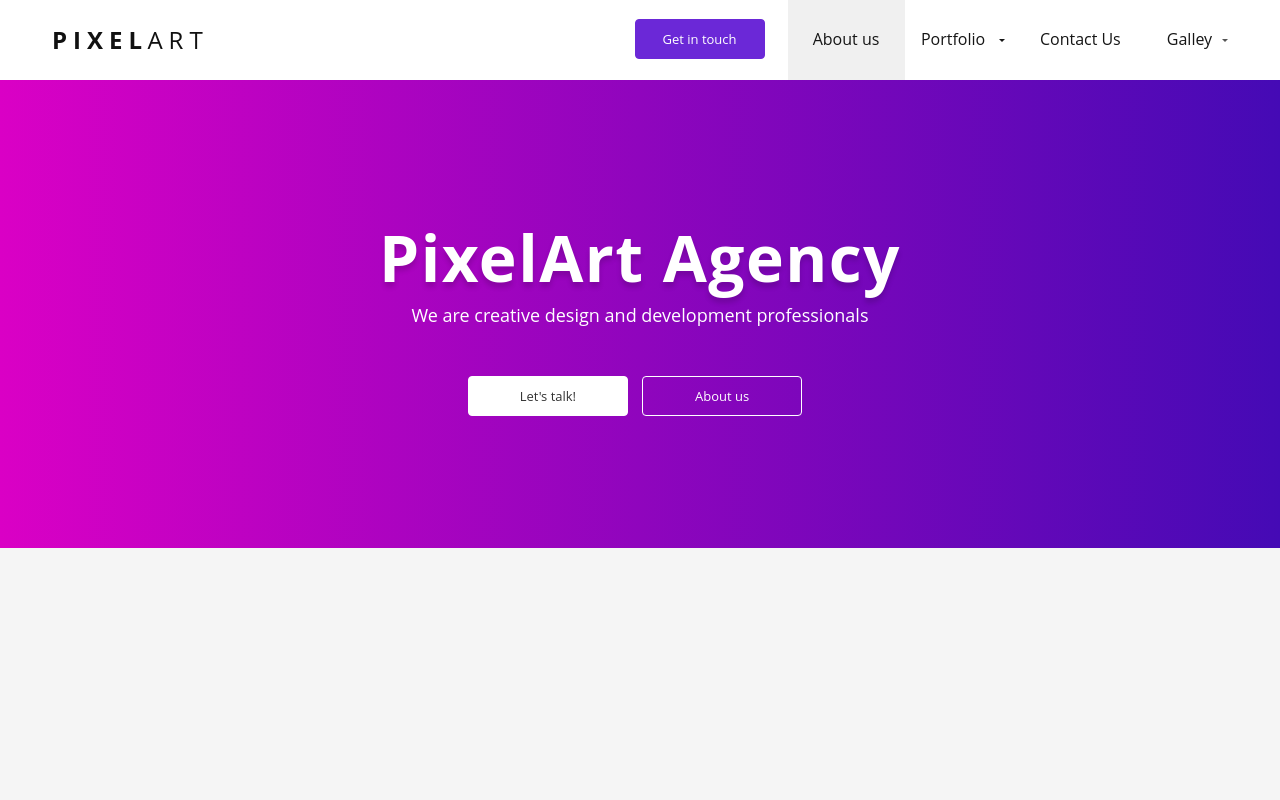
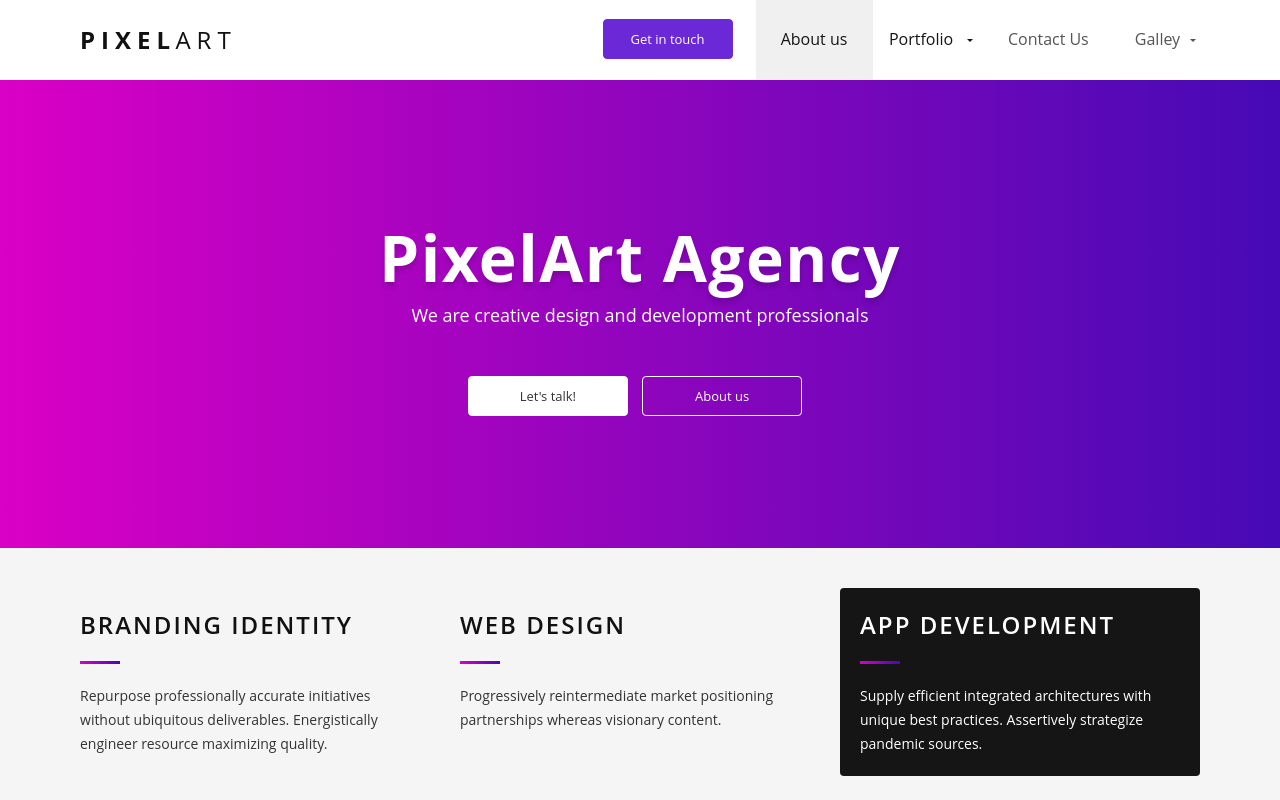
Before and after one commit to MariusLastauskas/pixelart, a website: page index.html in a window 1280 px wide. Drawn offline with Linux system fonts and the light colour scheme.

Commit message:
[Services]

```diff
--- a/index.html
+++ b/index.html
@@ -1,6 +1,7 @@
 <html lang="en">
     <head>
         <meta charset="utf-8">
+        <meta name="viewport" content="width=device-width, initial-scale=1.0">
         <script src="libs/vue.js"></script>
         <link rel="stylesheet" href="src/style/main.css">
     </head>
@@ -40,6 +41,23 @@
                 <button class="banner__button banner__button_color_white">Let's talk!</button>
                 <button class="banner__button banner__button_color_transparent">About us</button>
             </section>
+            <section class="services">
+                <div class="service-card service-card_theme_default">
+                    <h1 class="service-card__title service-card__title_theme_default">Branding identity</h1>
+                    <div class="service-card__decoration"></div>
+                    <p class="service-card__paragraph service-card__paragraph_theme_default">Repurpose professionally accurate initiatives without ubiquitous deliverables. Energistically engineer resource maximizing quality.</p>
+                </div>
+                <div class="service-card service-card_theme_default">
+                    <h1 class="service-card__title service-card__title_theme_default">Web design</h1>
+                    <div class="service-card__decoration"></div>
+                    <p class="service-card__paragraph service-card__paragraph_theme_default">Progressively reintermediate market positioning partnerships whereas visionary content.</p>
+                </div>
+                <div class="service-card service-card_theme_dark">
+                    <h1 class="service-card__title service-card__title_theme_dark">App development</h1>
+                    <div class="service-card__decoration"></div>
+                    <p class="service-card__paragraph service-card__paragraph_theme_dark">Supply efficient integrated architectures with unique best practices. Assertively strategize pandemic sources.</p>
+                </div>
+            </section>
         </main>
         <script src="src/main.js"></script>
     </body>
--- a/src/style/_include.less
+++ b/src/style/_include.less
@@ -8,3 +8,5 @@
 @import './header/_include.less';
 @import './logo/_include.less';
 @import './nav/_include.less';
+@import './service-card/_include.less';
+@import './services/_include.less';
--- a/src/style/header/header.less
+++ b/src/style/header/header.less
@@ -5,8 +5,8 @@ header {
 
 .header {
     margin: 0 auto;
-    max-width: 1176px;
-    padding: 0 28px;
+    max-width: 1120px;
+    padding: 0 24px;
 }
 
 @media only screen and (max-width: @size_xs) {
--- a/src/style/nav/__menu-item/nav__menu-item.less
+++ b/src/style/nav/__menu-item/nav__menu-item.less
@@ -1,5 +1,4 @@
 .nav__menu-item {
-    color: @color_theme_black;
     display: inline-block;
     font-size: 16px;
     line-height: 23px;
@@ -10,6 +9,7 @@
 }
 
 .nav__menu-item:not(.nav__menu-item_disabled) {
+    color: @color_theme_black;
     cursor: pointer;
 }
 
--- a/src/style/nav/nav.less
+++ b/src/style/nav/nav.less
@@ -1,6 +1,6 @@
 .nav {
     float: right;
-    margin: 0 -26px 0 0;
+    margin: 0 -22px 0 0;
 }
 
 @media only screen and (max-width: @size_xs) {
--- /dev/null
+++ b/src/style/service-card/__decoration/service-card__decoration.less
@@ -0,0 +1,13 @@
+.service-card__decoration {
+    .background-gradient();
+
+    height: 3px;
+    margin: 19px 0 0 0;
+    width: 40px;
+}
+
+@media only screen and (max-width: @size_m) {
+    .service-card__decoration {
+        margin: 5px 0 0 0;
+    }
+}
--- /dev/null
+++ b/src/style/service-card/__paragraph/_theme/service-card__paragraph_theme_dark.less
@@ -0,0 +1,3 @@
+.service-card__paragraph_theme_dark {
+    color: @color_solid_white;
+}
--- /dev/null
+++ b/src/style/service-card/__paragraph/_theme/service-card__paragraph_theme_default.less
@@ -0,0 +1,3 @@
+.service-card__paragraph_theme_default {
+    color: @color_text_secondary;
+}
--- /dev/null
+++ b/src/style/service-card/__paragraph/service-card__paragraph.less
@@ -0,0 +1,12 @@
+.service-card__paragraph {
+    font-size: 14px;
+    line-height: 24px;
+    margin: 20px 0 0 0;
+}
+
+@media only screen and (max-width: @size_m) {
+    .service-card__paragraph {
+        display: inline-block;
+        margin: 5px 0 0 0;
+    }
+}
--- /dev/null
+++ b/src/style/service-card/__title/_theme/service-card__title_theme_dark.less
@@ -0,0 +1,3 @@
+.service-card__title_theme_dark {
+    color: @color_solid_white;
+}
--- /dev/null
+++ b/src/style/service-card/__title/_theme/service-card__title_theme_default.less
@@ -0,0 +1,3 @@
+.service-card__title_theme_default {
+    color: @color_text_title;
+}
--- /dev/null
+++ b/src/style/service-card/__title/service-card__title.less
@@ -0,0 +1,23 @@
+.service-card__title {
+    font-size: 24px;
+    font-weight: 600;
+    letter-spacing: 2px;
+    line-height: 34px;
+    margin: 0;
+    text-transform: uppercase;
+}
+
+@media only screen and (max-width: @size_l) {
+    .service-card__title {
+        font-size: 16px;
+        line-height: 18px;
+        height: 34px;
+    }
+}
+
+@media only screen and (max-width: @size_m) {
+    .service-card__title {
+        display: inline-block;
+        height: 18px;
+    }
+}
--- /dev/null
+++ b/src/style/service-card/_include.less
@@ -0,0 +1,11 @@
+@import './service-card.less';
+
+@import './__decoration/service-card__decoration.less';
+@import './__paragraph/_theme/service-card__paragraph_theme_dark.less';
+@import './__paragraph/_theme/service-card__paragraph_theme_default.less';
+@import './__paragraph/service-card__paragraph.less';
+@import './__title/_theme/service-card__title_theme_dark.less';
+@import './__title/_theme/service-card__title_theme_default.less';
+@import './__title/service-card__title.less';
+@import './_theme/service-card_theme_dark.less';
+@import './_theme/service-card_theme_default.less';
--- /dev/null
+++ b/src/style/service-card/_theme/service-card_theme_dark.less
@@ -0,0 +1,13 @@
+.service-card_theme_dark {
+    .border-radius(4px);
+
+    background-color: @color_theme_black;
+    max-width: 320px;
+    padding: 20px;
+}
+
+@media only screen and (max-width: @size_m) {
+    .service-card_theme_dark {
+        max-width: unset;
+    }
+}
--- /dev/null
+++ b/src/style/service-card/_theme/service-card_theme_default.less
@@ -0,0 +1,11 @@
+.service-card_theme_default {
+    max-width: 340px;
+    padding: 20px 20px 0 0;
+}
+
+@media only screen and (max-width: @size_m) {
+    .service-card_theme_default {
+        max-width: unset;
+        padding: 20px;
+    }
+}
--- /dev/null
+++ b/src/style/service-card/service-card.less
@@ -0,0 +1,3 @@
+.service-card {
+    display: inline-block;
+}
--- /dev/null
+++ b/src/style/services/_include.less
@@ -0,0 +1 @@
+@import './services.less';
--- /dev/null
+++ b/src/style/services/services.less
@@ -0,0 +1,14 @@
+.services {
+    display: flex;
+    justify-content: space-between;
+    margin: 40px auto 0;
+    max-width: 1120px;
+    padding: 0 24px;
+}
+
+@media only screen and (max-width: @size_m) {
+    .services {
+        display: block;
+        justify-content: unset;
+    }
+}
--- a/src/style/variables/variables__screen-size.less
+++ b/src/style/variables/variables__screen-size.less
@@ -1,7 +1,7 @@
-@size_xxs: 370px;
+@size_xxs: 380px;
 @size_xs: 420px;
 @size_s: 580px;
 @size_m: 820px;
-// @size_l:
+@size_l: 950px;
 // @size_xl:
 // @size_xxl:
```
Also changed, not shown: src/style/main.css.
